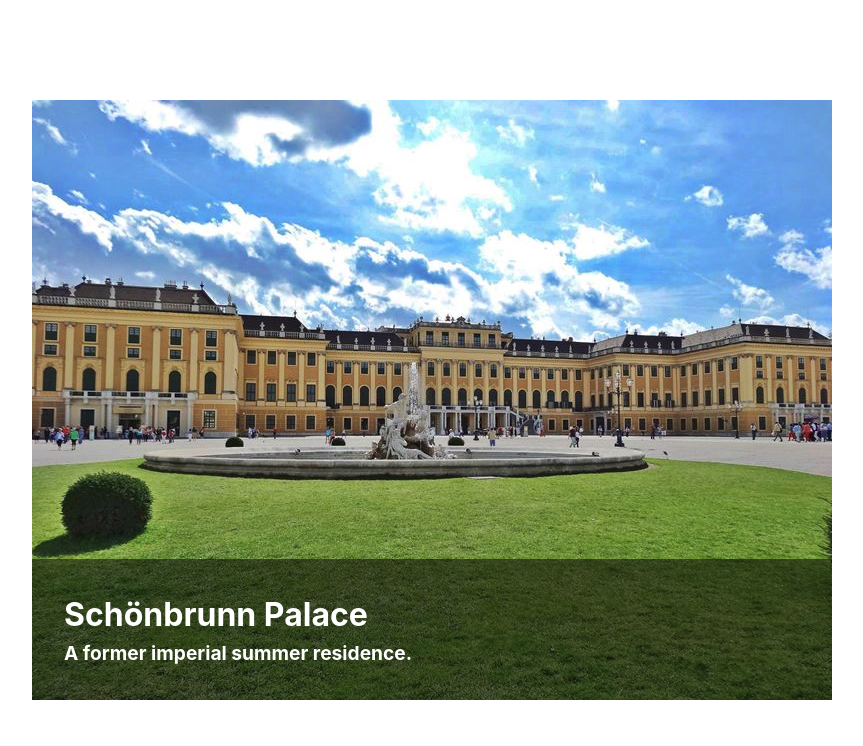
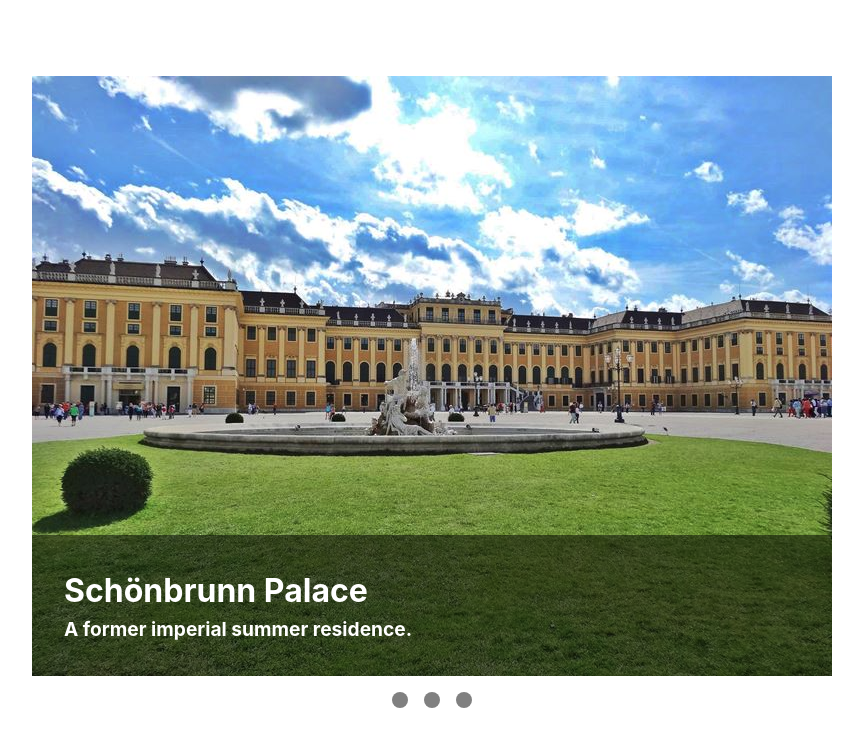
Before and after one commit to duffleit/compound-components-in-angular, an Angular app: page / in a window 1280 px wide. Shown: the top 746 px of the page, without its empty margins (208-1071 px from the left). Built offline with nearby package versions, Linux system fonts and the light colour scheme.

Commit message:
Add dotnavigation

```diff
--- a/src/app/app.component.ts
+++ b/src/app/app.component.ts
@@ -1,14 +1,16 @@
 import { Component } from '@angular/core';
-import { SlideDefinition } from './slider/slider.component';
+import { SlideDefinition, DotNavigationOption } from './slider/slider.component';
 
 @Component({
   selector: 'app-root',
   template: `
     <div class="center">
-      <av-slider [speed]="4000" [slides]="slides" [width]="800" [height]="600"></av-slider>
+      <av-slider [dotNavigationOption]="dotNavigationOptions.Below" [speed]="4000" [slides]="slides" [width]="800" [height]="600"></av-slider>
     </div>`
 })
 export class AppComponent {
+  dotNavigationOptions = DotNavigationOption;
+
   slides: SlideDefinition[] = [
     {
       backgroundImage: "assets/images/schoenbrunn.png",
--- a/src/app/slider/slider.component.ts
+++ b/src/app/slider/slider.component.ts
@@ -4,6 +4,9 @@ import { interval } from 'rxjs';
 @Component({
   selector: 'av-slider',
   template: `
+    <div *ngIf="dotNavigationOption === dotNavigationOptions.Above" class="dot-container">
+      <div *ngFor="let dot of dots" (click)="goToSlide(dot)" class="dot"></div>
+    </div>
     <div class="slider-container" [ngStyle]="{'width.px': width, 'height.px': height}">
       <div class="screen" [ngStyle]="{'margin-top.px': offset}">
         <div class="slide" *ngFor="let definition of slides"
@@ -14,6 +17,9 @@ import { interval } from 'rxjs';
           </div>
         </div>
       </div>
+    </div>
+    <div *ngIf="dotNavigationOption === dotNavigationOptions.Below" class="dot-container">
+      <div *ngFor="let dot of dots" (click)="goToSlide(dot)" class="dot"></div>
     </div>
   `,
   styleUrls: ['./slider.component.scss']
@@ -28,6 +34,10 @@ export class SliderComponent implements OnInit {
   height: number;
   @Input()
   speed: number = 2000;
+  @Input()
+  dotNavigationOption: DotNavigationOption;
+
+  dotNavigationOptions = DotNavigationOption;
 
   public offset: number;
   private intervalSubscriber: any;
@@ -35,12 +45,20 @@ export class SliderComponent implements OnInit {
   ngOnInit(): void {
     this.intervalSubscriber = interval(this.speed).subscribe(val => {
       const currentSlide = val % this.slides.length;
-      this.offset = currentSlide * this.height * -1;
+      this.goToSlide(currentSlide);
     })
+  }
+
+  private goToSlide(slideIndex: number) {
+    this.offset = slideIndex * this.height * -1;
   }
 
   ngOnDestroy(): void {
     this.intervalSubscriber.unsubscribe();
+  }
+
+  get dots(): number[] {
+    return this.slides.map((s, i) => i);
   }
 }
 
@@ -49,3 +67,9 @@ export interface SlideDefinition {
   caption: String,
   description: String,
 }
+
+export enum DotNavigationOption {
+  None,
+  Above,
+  Below,
+}
```
